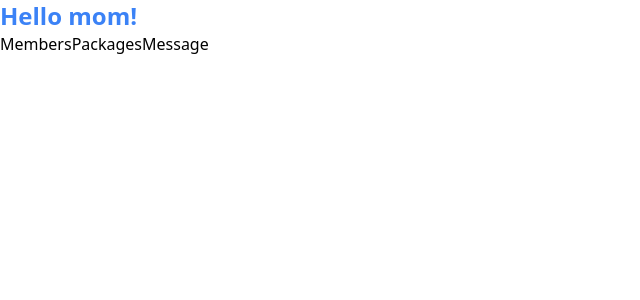
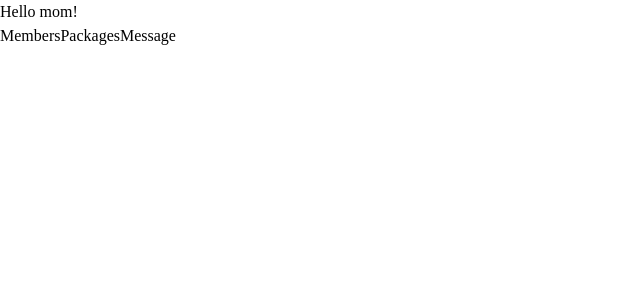
Before and after one commit to sukhman331/project, a React (Vite) app in the folder client/: page / in a window 1280 px wide. Shown: the top 300 px of the page, without its empty margins (0-640 px from the left). Built offline with nearby package versions, Linux system fonts and the light colour scheme.

Commit message:
after it installing tailwind

```diff
--- a/client/src/App.jsx
+++ b/client/src/App.jsx
@@ -3,7 +3,6 @@ import {Routes, Route} from "react-router-dom";
 import AddPackages from "./components/AddPackages.jsx";
 
 import Send from "./components/Send.jsx";
-
 import Add from "./components/Add.jsx"
 import Renew from "./components/Renew.jsx";
 
@@ -21,7 +20,7 @@ function App() {
   return (
       <SearchProvider>
           <div>
-            <p className="text-2xl font-bold text-blue-500">Hello mom!</p>
+            <p className="text font-bold color">Hello mom!</p>
               <SideBar />
               <NavBar />
           </div>
--- a/client/src/index.css
+++ b/client/src/index.css
@@ -1 +1,4 @@
 @import "tailwindcss";
+/* @tailwind base;
+@tailwind components;
+@tailwind utilities; */
--- a/client/tailwind.config.js
+++ /dev/null
@@ -1,11 +0,0 @@
-module.exports = {
-  purge: [],
-  darkMode: true, // or 'media' or 'class'
-  theme: {
-    extend: {},
-  },
-  variants: {
-    extend: {},
-  },
-  plugins: [],
-}
```
Also changed, not shown: client/package.json (+4 -6 lines), 1 other file (tests, documents, lock files or other folders).
